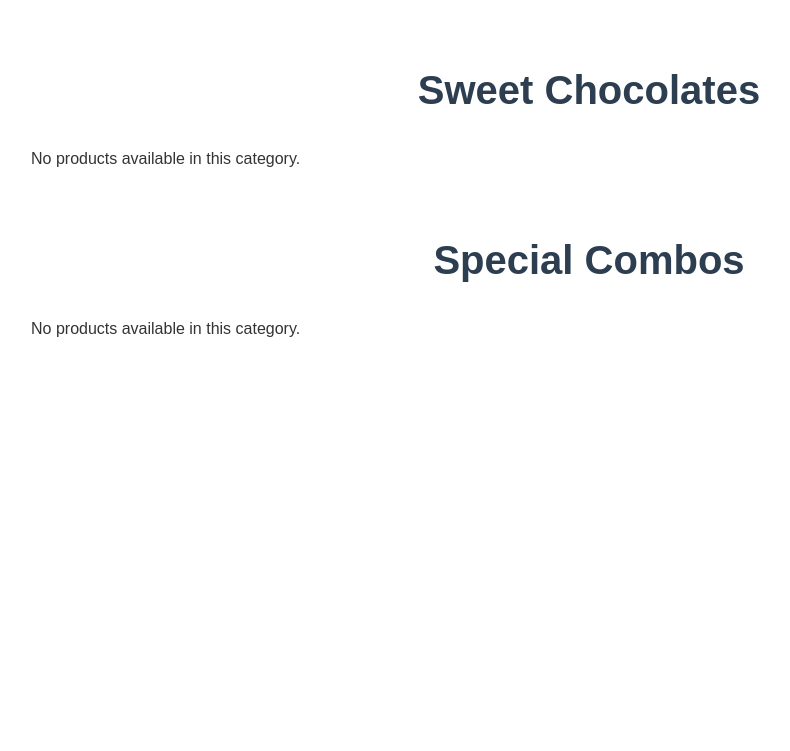
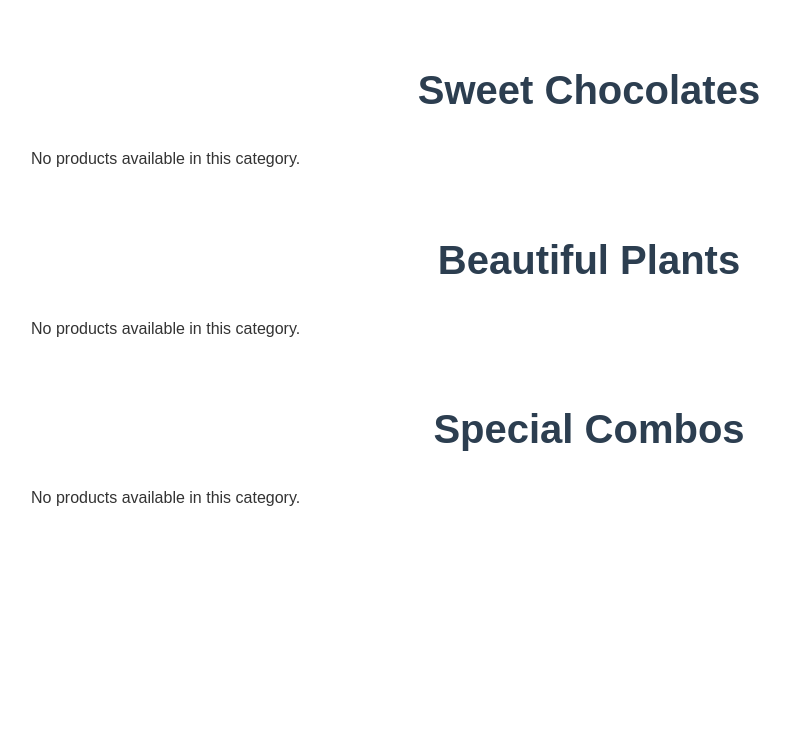
Before and after one commit to Karanbhatia110/eSadabahar, a Flask app: page / in a window 1280 px wide. Shown: the part 1073-1824 px from the top of the page, without its empty margins (51-841 px from the left). Run offline with Flask 2, Linux system fonts and the light colour scheme; data that the repository does not hold is empty.

Commit message:
Update index.html

```diff
--- a/templates/index.html
+++ b/templates/index.html
@@ -108,6 +108,15 @@
                     </div>
                 </div>
 
+                <!-- Plants Section -->
+                <div id="plants" class="plants mb-5">
+                    <h2 class="section-title animate-fade-in">Beautiful Plants</h2>
+                    <div class="row g-4" id="plants-container">
+                        <!-- Plant products will be dynamically added here -->
+
+                    </div>
+                </div>
+
                 <!-- Combos Section -->
                 <div id="combos" class="combos mb-5">
                     <h2 class="section-title animate-fade-in">Special Combos</h2>
@@ -118,6 +127,7 @@
                         <button class="btn btn-outline-primary show-more-btn" data-category="combos">Show More</button>
                     </div>
                 </div>
+
             </div>
         </section>
 
@@ -256,6 +266,10 @@
             // Render chocolates
             const chocolates = products.filter(product => product.category === 'chocolate');
             renderProductSection('chocolates', chocolates);
+
+            // Render plants
+            const plants = products.filter(product => product.category === 'plant');
+            renderProductSection('plants', plants);
 
             // Render combos
             const combos = products.filter(product => product.category === 'combo');
```
